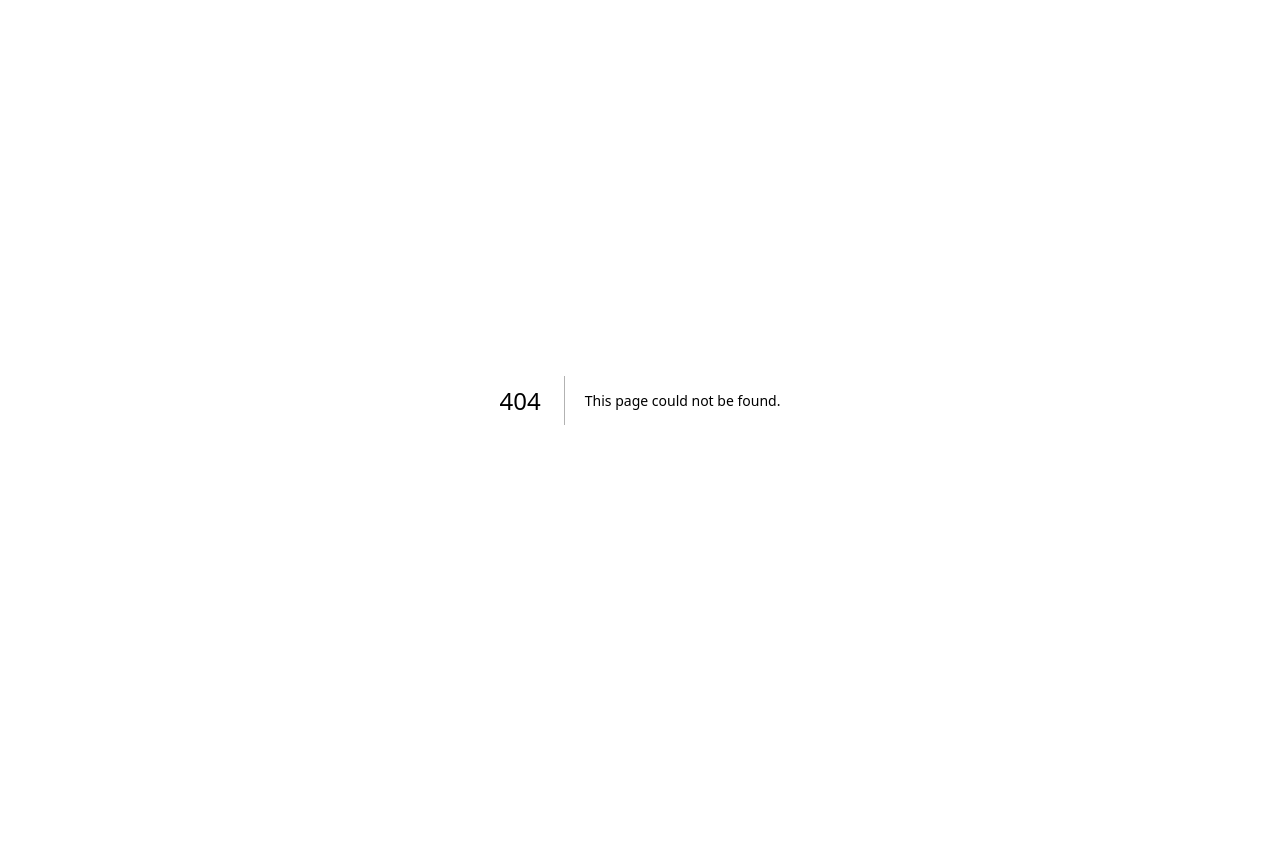
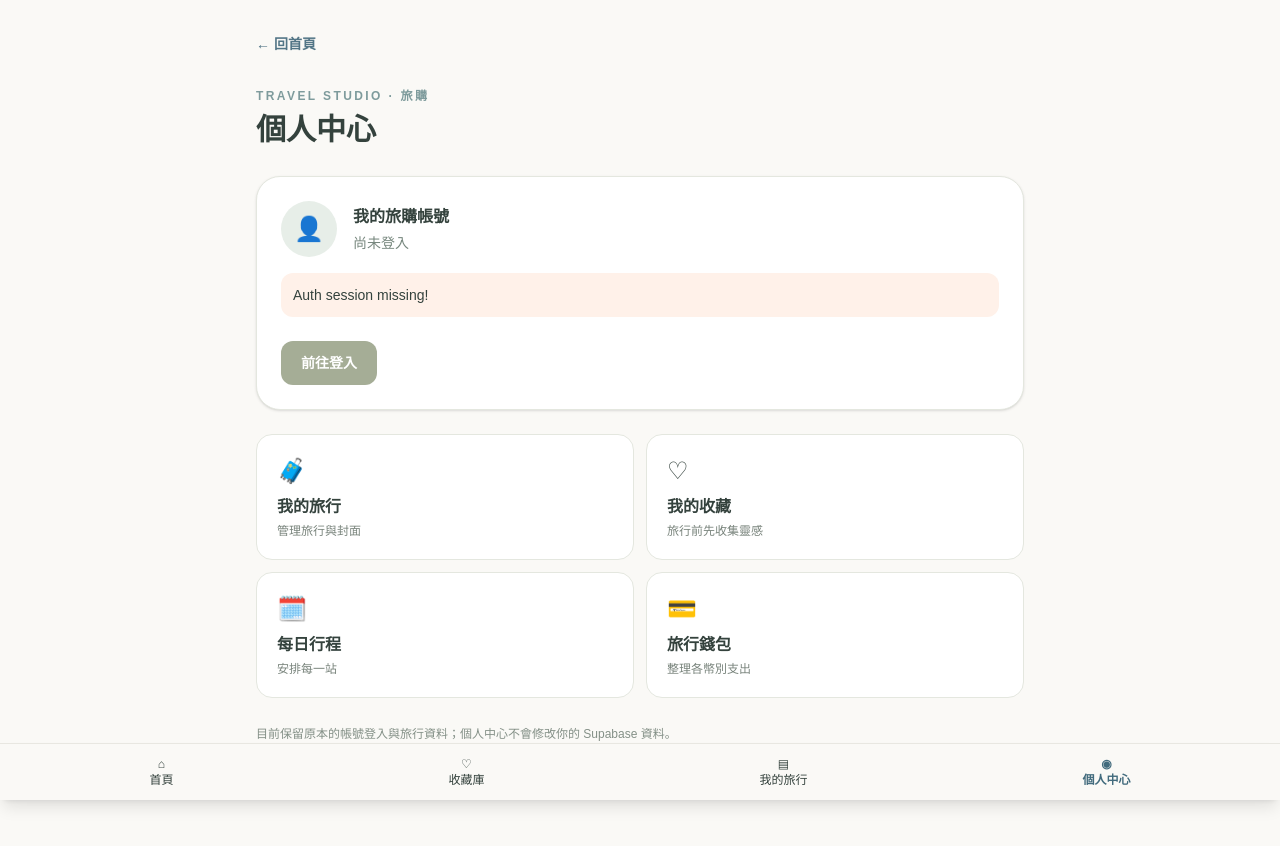
Before and after one commit to Linay-lab/souvenir-reminder, a Next.js app: page /profile in a window 1280 px wide. Before the commit this address had no page. Shown: the top 846 px of the page. Before the commit the page ends 800 px from the top, so only its background shows below. Built offline with nearby package versions, Linux system fonts and the light colour scheme; no server answers.

Commit message:
Add real authenticated profile hub and consistent four-tab travel navigation

```diff
--- /dev/null
+++ b/app/profile/page.tsx
@@ -0,0 +1,22 @@
+"use client";
+import {useEffect,useState} from "react";
+import Link from "next/link";
+import {createClient} from "@/utils/supabase/client";
+const db=createClient();
+export default function ProfilePage(){
+ const [email,setEmail]=useState("");
+ const [loading,setLoading]=useState(true);
+ const [busy,setBusy]=useState(false);
+ const [message,setMessage]=useState("");
+ useEffect(()=>{let active=true;db.auth.getUser().then(({data:{user},error})=>{if(!active)return;if(error)setMessage(error.message);setEmail(user?.email||"");setLoading(false)});return()=>{active=false};},[]);
+ async function logout(){setBusy(true);setMessage("");const {error}=await db.auth.signOut();if(error){setMessage("登出失敗："+error.message);setBusy(false);return;}window.location.assign("/");}
+ return <main className="min-h-screen bg-[#FAF9F6] px-4 pb-28 pt-8 text-[#34423D] sm:px-8"><div className="mx-auto max-w-3xl">
+ <Link href="/dashboard-preview" className="text-sm font-semibold text-[#527586]">← 回首頁</Link>
+ <p className="mt-8 text-xs font-semibold tracking-[0.2em] text-[#7e9b9c]">TRAVEL STUDIO · 旅購</p><h1 className="mt-2 text-3xl font-bold">個人中心</h1>
+ <section className="mt-7 rounded-3xl border border-[#e4e7df] bg-white p-6 shadow-sm"><div className="flex items-center gap-4"><span className="flex h-14 w-14 items-center justify-center rounded-full bg-[#e7eee8] text-2xl">👤</span><div><p className="font-semibold">我的旅購帳號</p><p className="mt-1 break-all text-sm text-[#77877e]">{loading?"讀取中…":email||"尚未登入"}</p></div></div>
+ {message&&<p role="alert" className="mt-4 rounded-xl bg-[#fff1e9] p-3 text-sm">{message}</p>}
+ {email?<button disabled={busy} onClick={logout} className="mt-6 rounded-xl border border-[#d9deda] px-5 py-3 text-sm font-semibold disabled:opacity-50">{busy?"登出中…":"登出帳號"}</button>:!loading&&<Link href="/" className="mt-6 inline-block rounded-xl bg-[#a5ad96] px-5 py-3 text-sm font-semibold text-white">前往登入</Link>}</section>
+ <section className="mt-6 grid gap-3 sm:grid-cols-2"><Link href="/dashboard-preview#my-trips" className="rounded-2xl border border-[#e4e7df] bg-white p-5"><span className="text-2xl">🧳</span><p className="mt-2 font-bold">我的旅行</p><p className="mt-1 text-xs text-[#79847c]">管理旅行與封面</p></Link><Link href="/collections" className="rounded-2xl border border-[#e4e7df] bg-white p-5"><span className="text-2xl">♡</span><p className="mt-2 font-bold">我的收藏</p><p className="mt-1 text-xs text-[#79847c]">旅行前先收集靈感</p></Link><Link href="/itinerary" className="rounded-2xl border border-[#e4e7df] bg-white p-5"><span className="text-2xl">🗓️</span><p className="mt-2 font-bold">每日行程</p><p className="mt-1 text-xs text-[#79847c]">安排每一站</p></Link><Link href="/wallet" className="rounded-2xl border border-[#e4e7df] bg-white p-5"><span className="text-2xl">💳</span><p className="mt-2 font-bold">旅行錢包</p><p className="mt-1 text-xs text-[#79847c]">整理各幣別支出</p></Link></section>
+ <p className="mt-6 text-xs leading-6 text-[#849087]">目前保留原本的帳號登入與旅行資料；個人中心不會修改你的 Supabase 資料。</p>
+ </div><nav aria-label="旅購導覽" className="fixed inset-x-0 bottom-0 z-20 flex justify-around border-t border-[#e8e7e1] bg-[#FAF9F6]/95 px-3 py-3 text-center text-xs shadow-lg backdrop-blur"><Link href="/dashboard-preview">⌂<span className="block">首頁</span></Link><Link href="/collections">♡<span className="block">收藏庫</span></Link><Link href="/dashboard-preview#my-trips">▤<span className="block">我的旅行</span></Link><Link href="/profile" aria-current="page" className="font-bold text-[#426b7d]">◉<span className="block">個人中心</span></Link></nav></main>;
+}
```
